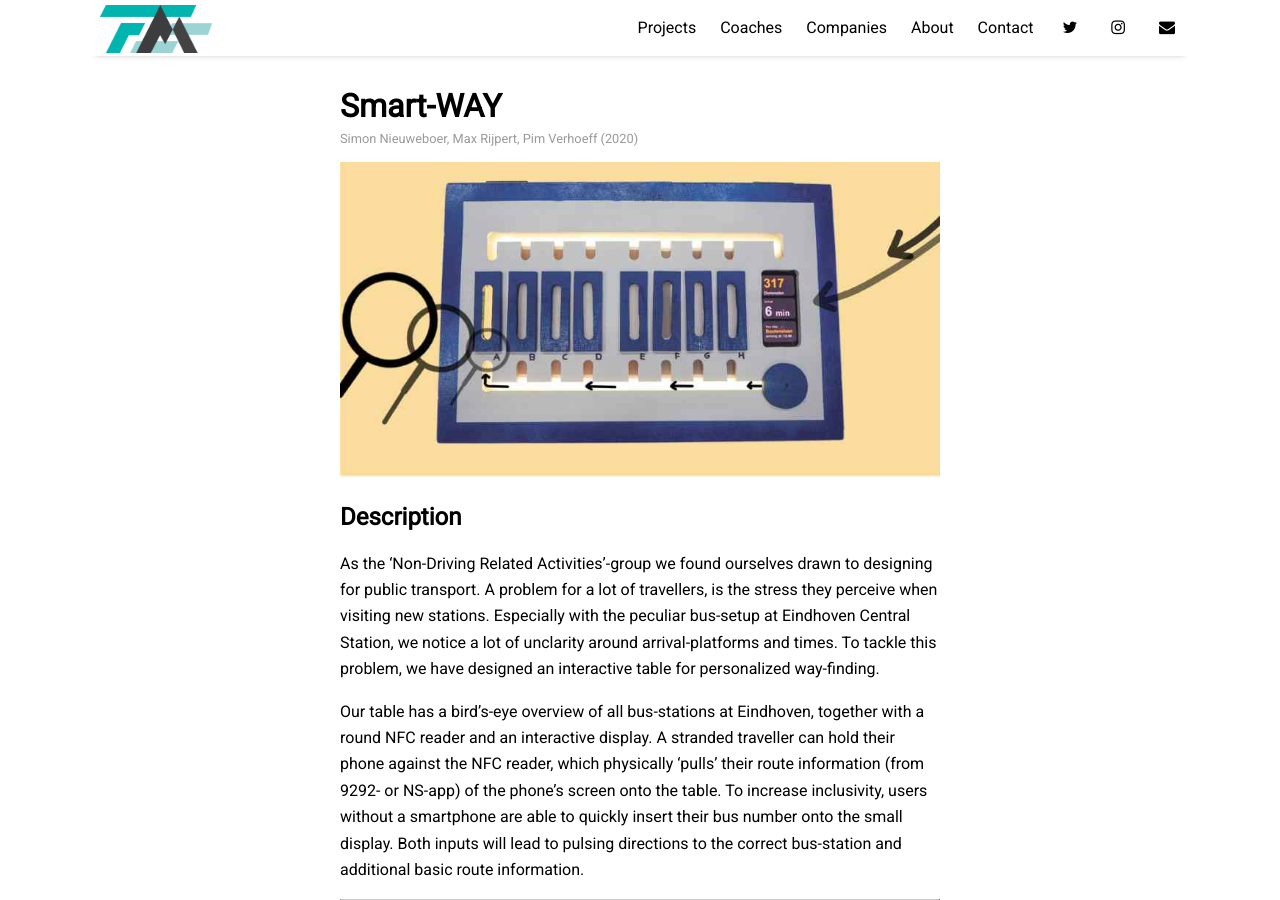
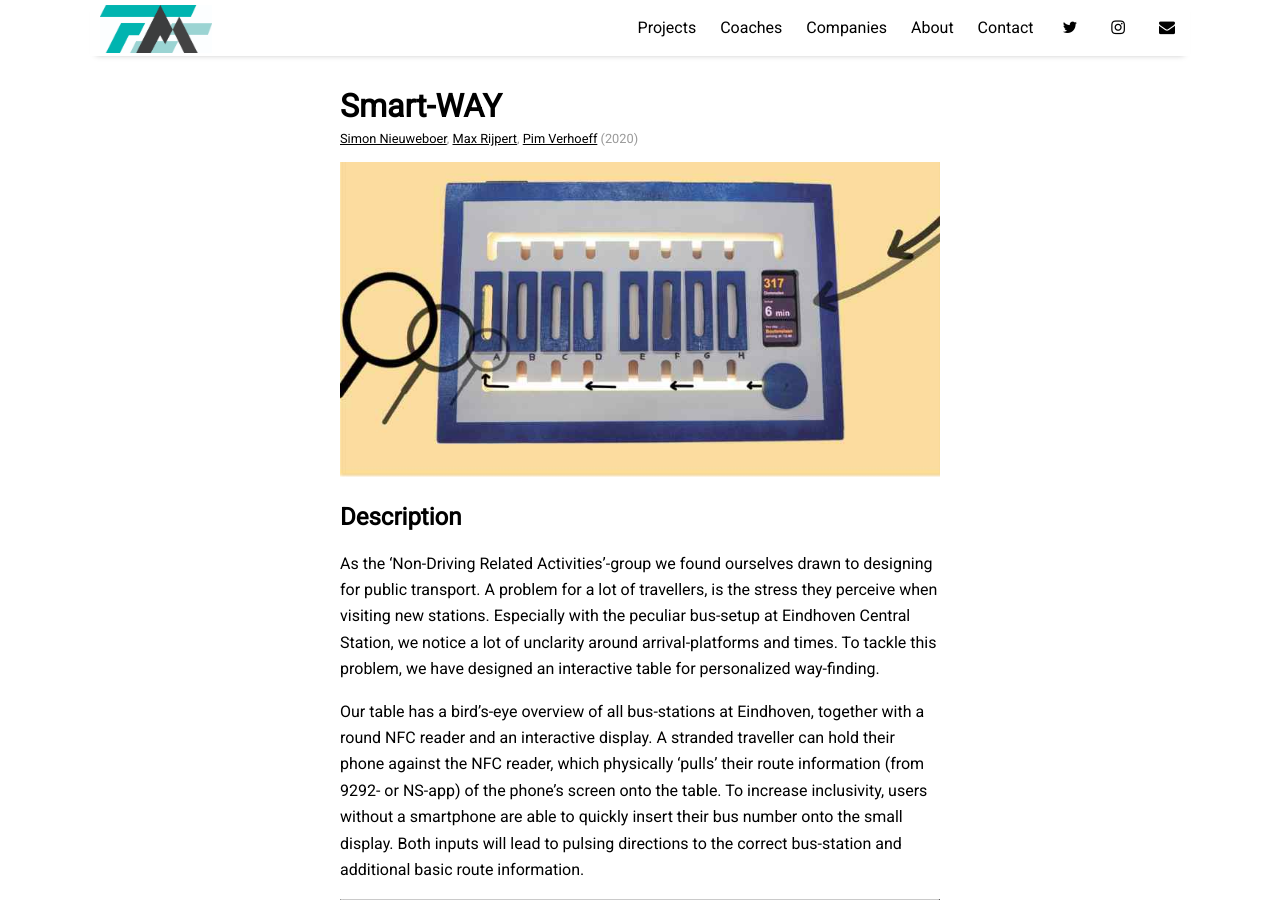
Before and after one commit to bazilinskyy/mobility-squad, a Jekyll site: the page built from _posts/2020-01-01-smartway.md, in a window 1280 px wide and 900 px high. Built offline with Jekyll 4.4.1, drawn with Linux system fonts in a browser that asks for light colours; nearby versions of some CDN libraries; comment, search, counter and statistics services are not loaded; part of the change alters nothing that is shown.

```diff
--- a/_posts/2020-01-01-smartway.md
+++ b/_posts/2020-01-01-smartway.md
@@ -4,8 +4,11 @@ year: 2020
 title: "Smart-WAY"
 authors:
   - name: Simon Nieuweboer
+    website: https://www.linkedin.com/in/simon-nieuweboer-4434451a9/?originalSubdomain=nl
   - name: Max Rijpert
+    website: https://www.linkedin.com/in/max-rijpert-2944641b4/?originalSubdomain=nl
   - name: Pim Verhoeff
+    website: https://www.linkedin.com/in/pim-verhoeff-769b611aa/?locale=en_US
 coaches:
   - name: na
 categories: project
```
